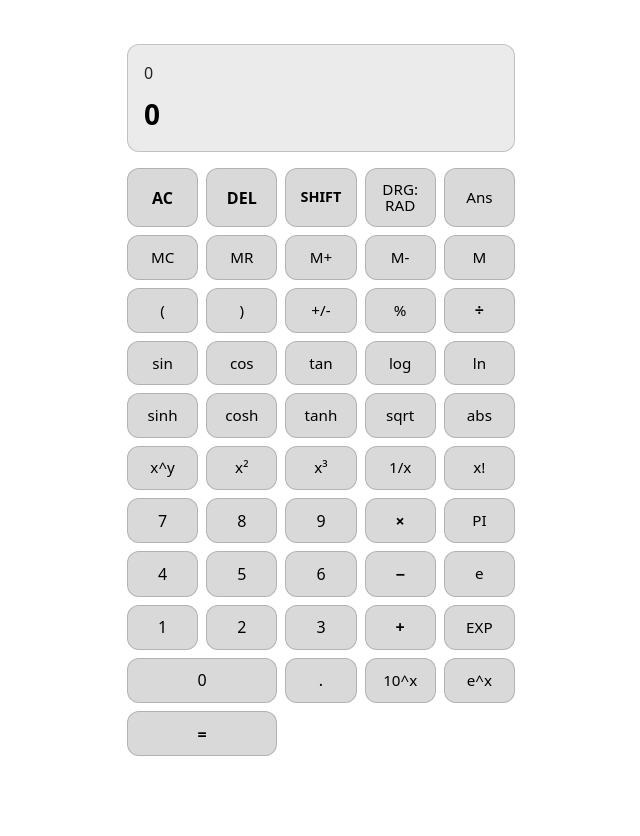
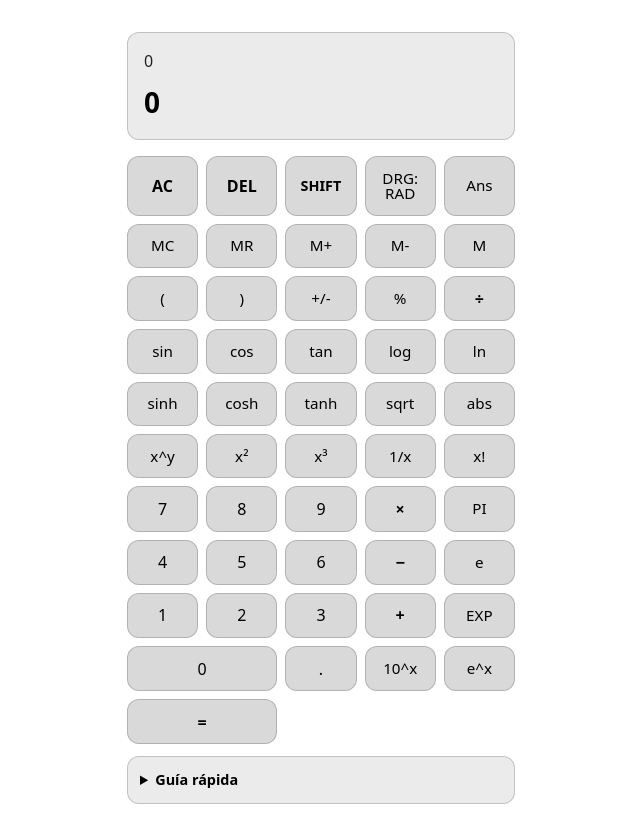
Before and after one commit to krxxg04/SC-Osito, an Angular app in the folder sc-osito/: page / in a window 1280 px wide. Shown: the whole page, without its empty margins (319-959 px from the left). Before the commit the page ends 800 px from the top, so only its background shows below. Built offline with nearby package versions, Linux system fonts and the light colour scheme.

Commit message:
feat: add quick help section with usage tips and examples to calculator.

```diff
--- a/sc-osito/src/app/calculadora/calculadora.component.css
+++ b/sc-osito/src/app/calculadora/calculadora.component.css
@@ -107,3 +107,36 @@
     padding: 0.8rem 0.5rem;
   }
 }
+
+.quick-help {
+  margin-top: 0.75rem;
+  padding: 0.75rem;
+  border-radius: 0.75rem;
+  border: 1px solid color-mix(in srgb, CanvasText 18%, transparent);
+  background: color-mix(in srgb, Canvas 92%, black);
+  font-size: 0.9rem;
+}
+
+.quick-help > summary {
+  cursor: pointer;
+  font-weight: 700;
+  user-select: none;
+}
+
+.quick-help ul {
+  margin-top: 0.5rem;
+  padding-left: 1.1rem;
+  display: grid;
+  gap: 0.35rem;
+}
+
+.quick-help code {
+  font-variant-numeric: tabular-nums;
+}
+
+.examples {
+  margin-top: 0.5rem;
+  opacity: 0.95;
+  display: grid;
+  gap: 0.25rem;
+}
--- a/sc-osito/src/app/calculadora/calculadora.component.html
+++ b/sc-osito/src/app/calculadora/calculadora.component.html
@@ -75,4 +75,21 @@
     <button type="button" class="key key--fn" (click)="append('e^(')">e^x</button>
     <button type="button" class="key key--equals" (click)="calculate()">=</button>
   </div>
+
+  <details class="quick-help">
+    <summary>Guía rápida</summary>
+    <ul>
+      <li><strong>SHIFT</strong>: activa inversas (asin/acos/atan y asinh/acosh/atanh).</li>
+      <li><strong>DRG</strong>: cambia <strong>RAD</strong>/<strong>DEG</strong> para trigonometría.</li>
+      <li><strong>Ans</strong>: último resultado. <strong>M</strong>: memoria (MC/MR/M+/M-).</li>
+      <li><strong>EXP</strong>: notación científica (ej: <code>1e3</code> = 1000).</li>
+      <li><strong>%</strong>: porcentaje como <code>*0.01</code> (ej: <code>200*10%</code>).</li>
+    </ul>
+    <div class="examples">
+      <div><strong>Ejemplos:</strong></div>
+      <div><code>sin(PI/2)</code> (RAD)</div>
+      <div><code>sin(90)</code> (DEG)</div>
+      <div><code>sqrt(16)+log10(100)</code></div>
+    </div>
+  </details>
 </section>
```
